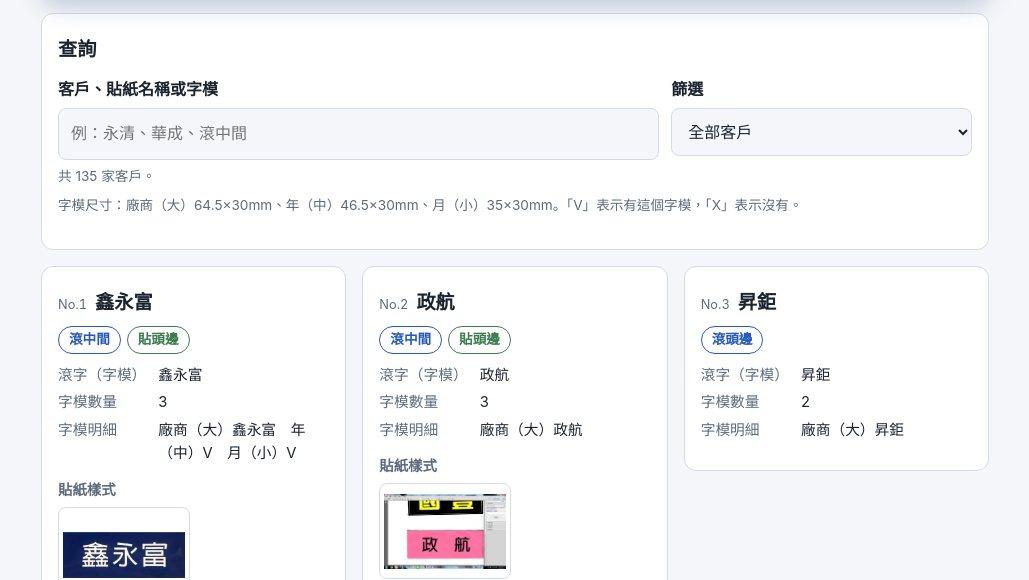
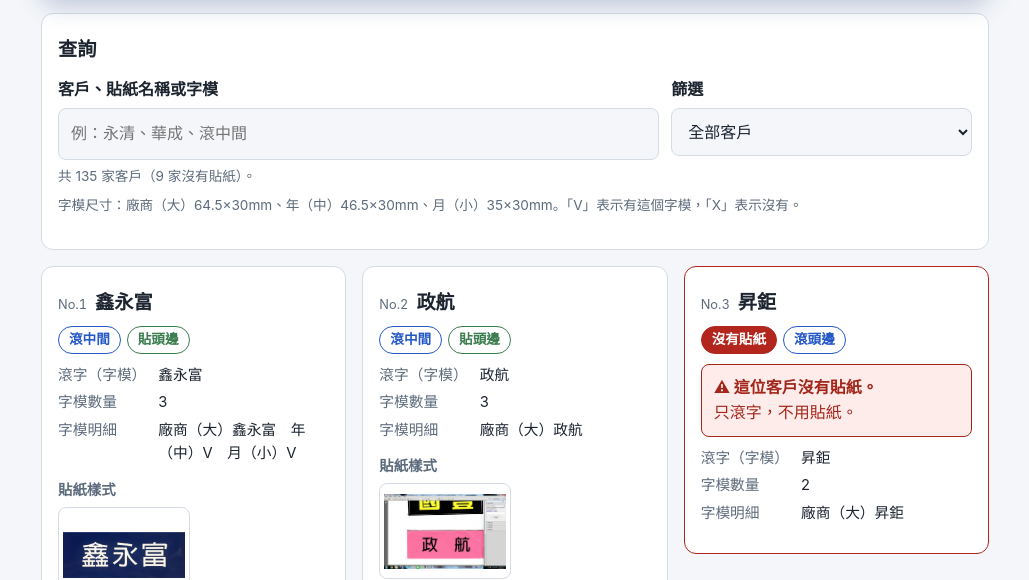
Before and after one commit to 3j1683/MSTUNG, a plain HTML site: page stickers.html in a window 1280 px wide. Shown: the part 220-800 px from the top of the page, without its empty margins (125-1154 px from the left). Drawn offline with Linux system fonts and the light colour scheme.

Commit message:
v1.4.2：客戶貼紙標示沒有貼紙的客戶
- 檔案沒有寫貼紙的客戶（9 家）標示紅色「沒有貼紙」並顯示提示，只滾字的註明不用貼紙
- 篩選新增「沒有貼紙」，「有貼紙」排除這些客戶；搜尋「沒有貼紙」也找得到
- 使用說明、需求筆記（判斷規則與名單）、CHANGELOG 同步更新

Co-Authored-By: Claude Opus 5.5 <noreply@anthropic.com>
Claude-Session: https://claude.ai/code/session_0194UZQXZcas4MMJ14YK5fQk

```diff
--- a/common.js
+++ b/common.js
@@ -2,7 +2,7 @@
 window.APP = (function () {
   "use strict";
 
-  var VERSION = "1.4.1";
+  var VERSION = "1.4.2";
   var cfg = window.APP_CONFIG || {};
   var ready = !!(window.supabase && cfg.SUPABASE_URL && cfg.SUPABASE_PUBLISHABLE_KEY);
 
--- a/delivery.html
+++ b/delivery.html
@@ -9,9 +9,9 @@
   <title>交期詢問</title>
   <meta name="description" content="業務詢問交期，指定人員回覆下單後需要幾個工作天。">
   <meta name="theme-color" content="#2458c6">
-  <link rel="icon" href="favicon.svg?v=1.4.1" type="image/svg+xml">
-  <link rel="apple-touch-icon" href="apple-touch-icon.png?v=1.4.1">
-  <link rel="manifest" href="manifest.webmanifest?v=1.4.1">
+  <link rel="icon" href="favicon.svg?v=1.4.2" type="image/svg+xml">
+  <link rel="apple-touch-icon" href="apple-touch-icon.png?v=1.4.2">
+  <link rel="manifest" href="manifest.webmanifest?v=1.4.2">
   <meta name="apple-mobile-web-app-title" content="報修登記">
   <meta property="og:type" content="website">
   <meta property="og:locale" content="zh_TW">
@@ -24,7 +24,7 @@
   <meta property="og:image:height" content="630">
   <meta property="og:image:alt" content="報修登記系統：報修、交期詢問、處理進度">
   <meta name="twitter:card" content="summary_large_image">
-  <link rel="stylesheet" href="style.css?v=1.4.1">
+  <link rel="stylesheet" href="style.css?v=1.4.2">
 </head>
 <body>
   <header class="site-header">
@@ -36,7 +36,7 @@
       <a href="help.html">使用說明</a>
     </nav>
     <div class="hero">
-      <img class="hero-icon" src="favicon.svg?v=1.4.1" alt="" width="64" height="64">
+      <img class="hero-icon" src="favicon.svg?v=1.4.2" alt="" width="64" height="64">
       <div class="hero-text">
         <p class="hero-kicker">報修登記系統</p>
         <h1>交期詢問</h1>
@@ -138,8 +138,8 @@
   <script src="https://cdn.jsdelivr.net/npm/@supabase/supabase-js@2.118.0/dist/umd/supabase.js"
           integrity="sha384-TcHRA3zBbn+Lexh5n+Oil4guNPOS3rjNDpGRAN46u/s/mB2IZ50ceC6TYDU2yvgK"
           crossorigin="anonymous"></script>
-  <script src="config.js?v=1.4.1"></script>
-  <script src="common.js?v=1.4.1"></script>
-  <script src="delivery.js?v=1.4.1"></script>
+  <script src="config.js?v=1.4.2"></script>
+  <script src="common.js?v=1.4.2"></script>
+  <script src="delivery.js?v=1.4.2"></script>
 </body>
 </html>
--- a/stickers.html
+++ b/stickers.html
@@ -9,9 +9,9 @@
   <title>客戶貼紙</title>
   <meta name="description" content="客戶貼紙樣式、滾字（字模）與貼法位置，依客戶查詢。">
   <meta name="theme-color" content="#2458c6">
-  <link rel="icon" href="favicon.svg?v=1.4.1" type="image/svg+xml">
-  <link rel="apple-touch-icon" href="apple-touch-icon.png?v=1.4.1">
-  <link rel="manifest" href="manifest.webmanifest?v=1.4.1">
+  <link rel="icon" href="favicon.svg?v=1.4.2" type="image/svg+xml">
+  <link rel="apple-touch-icon" href="apple-touch-icon.png?v=1.4.2">
+  <link rel="manifest" href="manifest.webmanifest?v=1.4.2">
   <meta name="apple-mobile-web-app-title" content="報修登記">
   <meta property="og:type" content="website">
   <meta property="og:locale" content="zh_TW">
@@ -24,7 +24,7 @@
   <meta property="og:image:height" content="630">
   <meta property="og:image:alt" content="報修登記系統：報修、交期詢問、處理進度">
   <meta name="twitter:card" content="summary_large_image">
-  <link rel="stylesheet" href="style.css?v=1.4.1">
+  <link rel="stylesheet" href="style.css?v=1.4.2">
 </head>
 <body class="page-wide">
   <header class="site-header">
@@ -36,7 +36,7 @@
       <a href="help.html">使用說明</a>
     </nav>
     <div class="hero">
-      <img class="hero-icon" src="favicon.svg?v=1.4.1" alt="" width="64" height="64">
+      <img class="hero-icon" src="favicon.svg?v=1.4.2" alt="" width="64" height="64">
       <div class="hero-text">
         <p class="hero-kicker">報修登記系統</p>
         <h1>客戶貼紙</h1>
@@ -59,6 +59,7 @@
             <option value="">全部客戶</option>
             <option value="roll">有滾字</option>
             <option value="stick">有貼紙</option>
+            <option value="none">沒有貼紙</option>
             <option value="img">有貼紙圖片</option>
             <option value="pos">有貼法位置圖</option>
           </select>
@@ -90,8 +91,8 @@
     <form method="dialog"><button type="submit" class="secondary">關閉</button></form>
   </dialog>
 
-  <script src="common.js?v=1.4.1"></script>
-  <script src="stickers-data.js?v=1.4.1"></script>
-  <script src="stickers.js?v=1.4.1"></script>
+  <script src="common.js?v=1.4.2"></script>
+  <script src="stickers-data.js?v=1.4.2"></script>
+  <script src="stickers.js?v=1.4.2"></script>
 </body>
 </html>
--- a/stickers.js
+++ b/stickers.js
@@ -12,14 +12,23 @@
 
   // 「滾中間-貼頭邊」→「滾中間」「貼頭邊」
   function positionParts(s) {
-    return String(s || "").split(/[-、\/\n]+|\s{1,}(?=[滾貼])/).map(function (x) { return x.trim(); }).filter(Boolean);
+    return String(s || "").split(/[-、，,\/\n]+|\s{1,}(?=[滾貼])/).map(function (x) { return x.trim(); })
+      .filter(function (x) { return x && !/^[×X無]/.test(x); }); // 「×貼紙」「無」改用「沒有貼紙」提示
+  }
+
+  // 沒有貼紙：檔案明確寫「無／X／×貼紙」，或完全沒有寫貼紙（沒有貼紙公司、樣式、圖片，位置也沒有「貼」）
+  function isNeg(s) { return /^(無|X|×|x)$/.test(String(s || "").trim()); }
+  function noSticker(c) {
+    var explicit = isNeg(c.company) || isNeg(c.style) || /^[×X]\s*貼紙/.test(c.position) || (isNeg(c.position) && !c.company);
+    var missing = !c.stickers.length && !c.company && !c.style && !/貼/.test(c.position);
+    return explicit || missing;
   }
 
   function hasRoll(c) {
     return /滾/.test(c.position) || (c.die && !/^[X×x]$/.test(c.die));
   }
   function hasStick(c) {
-    return /貼/.test(c.position) || c.stickers.length > 0;
+    return !noSticker(c) && (/貼/.test(c.position) || c.stickers.length > 0 || !!c.company);
   }
 
   function haystack(c) {
@@ -29,6 +38,8 @@
       .join(" ").toLowerCase();
   }
   DATA.customers.forEach(function (c) { c._hay = haystack(c); });
+  // haystack 先算好；noSticker 在下面定義後再補上「沒有貼紙」關鍵字
+
 
   // ---------- 放大檢視 ----------
   var viewer = $("viewer");
@@ -77,14 +88,23 @@
     head.appendChild(el("h3", null, c.name || c.company));
     card.appendChild(head);
 
+    var none = noSticker(c);
     var parts = positionParts(c.position);
-    if (parts.length) {
+    if (parts.length || none) {
       var tags = el("div", "s-tags");
+      if (none) tags.appendChild(el("span", "s-tag none", "沒有貼紙"));
       parts.forEach(function (p) {
         var cls = /^滾/.test(p) ? "s-tag roll" : /^貼/.test(p) ? "s-tag stick" : "s-tag";
         tags.appendChild(el("span", cls, p));
       });
       card.appendChild(tags);
+    }
+    if (none) {
+      var warn = el("p", "s-warn", "⚠ 這位客戶沒有貼紙。");
+      warn.setAttribute("role", "note");
+      warn.appendChild(el("span", null, hasRoll(c) ? "只滾字，不用貼紙。" : "檔案沒有寫貼紙。"));
+      card.appendChild(warn);
+      card.classList.add("s-nosticker");
     }
 
     var dl = el("dl", "s-dl");
@@ -127,6 +147,9 @@
   empty.hidden = true;
   list.appendChild(empty);
 
+  DATA.customers.forEach(function (c) { if (noSticker(c)) c._hay += " 沒有貼紙 無貼紙"; });
+  var noneCount = DATA.customers.filter(noSticker).length;
+
   function apply() {
     var tokens = $("q").value.trim().toLowerCase().split(/\s+/).filter(Boolean);
     var kind = $("kind").value;
@@ -136,13 +159,15 @@
       var ok = tokens.every(function (t) { return c._hay.indexOf(t) !== -1; });
       if (ok && kind === "roll") ok = hasRoll(c);
       if (ok && kind === "stick") ok = hasStick(c);
+      if (ok && kind === "none") ok = noSticker(c);
       if (ok && kind === "img") ok = c.stickers.length > 0;
       if (ok && kind === "pos") ok = c.positions.length > 0;
       x.node.hidden = !ok;
       if (ok) shown++;
     });
     empty.hidden = shown > 0;
-    $("count").textContent = "共 " + DATA.customers.length + " 家客戶" + (shown !== DATA.customers.length ? "，符合 " + shown + " 家" : "") + "。";
+    $("count").textContent = "共 " + DATA.customers.length + " 家客戶（" + noneCount + " 家沒有貼紙）" +
+      (shown !== DATA.customers.length ? "，符合 " + shown + " 家" : "") + "。";
   }
   $("q").addEventListener("input", apply);
   $("kind").addEventListener("change", apply);
--- a/style.css
+++ b/style.css
@@ -605,3 +605,15 @@ input[type="search"] {
 .s-viewer img { display: block; max-width: 100%; max-height: 78vh; margin: 0 auto; background: #ffffff; border-radius: 6px; }
 .s-viewer figcaption { margin: 8px 0; text-align: center; font-size: 0.95rem; overflow-wrap: anywhere; }
 .s-viewer form { display: flex; justify-content: center; }
+.s-tag.none { color: #ffffff; background: var(--high); border-color: var(--high); }
+.s-warn {
+  margin: 0 0 10px;
+  padding: 10px 12px;
+  border-radius: 8px;
+  border: 1px solid var(--err-text);
+  background: var(--err-bg);
+  color: var(--err-text);
+  font-weight: 700;
+}
+.s-warn span { display: block; font-weight: 500; }
+.s-nosticker { border-color: var(--high); }
```
Also changed, not shown: help.html (+7 -6 lines), index.html (+8 -8 lines), weight.html (+8 -8 lines), 報修需求筆記.txt, 2 other files.
